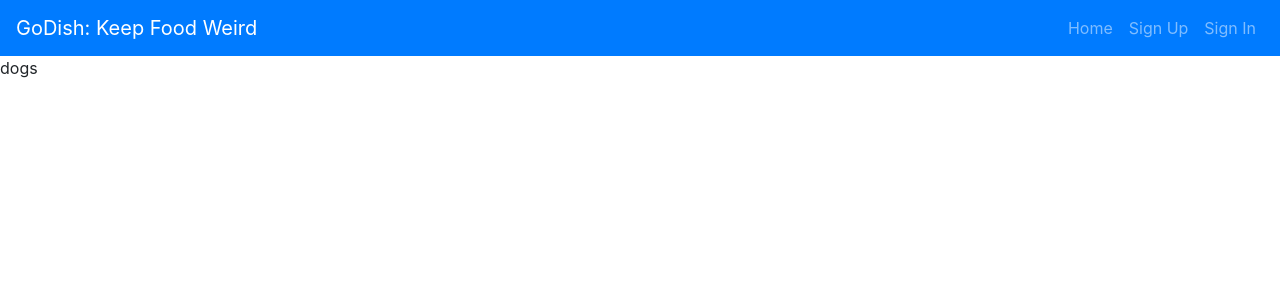
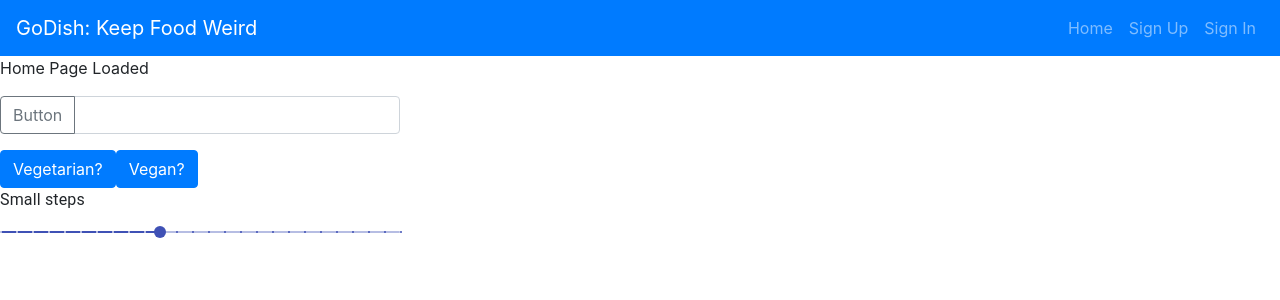
Before and after one commit to GoDishApp/frontend, a React app in the folder react-auth-template-master/: page /#/ in a window 1280 px wide. Shown: the top 300 px of the page. Built offline with nearby package versions, Linux system fonts and the light colour scheme.

Commit message:
Add input group, form, buttons, slider - Import InputGroup, Button and FormControl from react-bootstrap - Import Typography and Slider from Material-UI

```diff
--- a/react-auth-template-master/package.json
+++ b/react-auth-template-master/package.json
@@ -4,6 +4,7 @@
   "version": "0.1.0",
   "private": true,
   "dependencies": {
+    "@material-ui/core": "^4.11.3",
     "autoprefixer": "7.1.6",
     "axios": "^0.21.1",
     "bootstrap": "^4.3.1",
--- a/react-auth-template-master/src/components/HomePage/HomePage.js
+++ b/react-auth-template-master/src/components/HomePage/HomePage.js
@@ -1,4 +1,9 @@
 import React, { Component } from 'react'
+import InputGroup from 'react-bootstrap/InputGroup'
+import Button from 'react-bootstrap/Button'
+import FormControl from 'react-bootstrap/FormControl'
+import Typography from '@material-ui/core/Typography'
+import Slider from '@material-ui/core/Slider'
 
 class HomePage extends Component {
   constructor (props) {
@@ -12,7 +17,31 @@ class HomePage extends Component {
 
   render () {
     return (
-      <p>dogs</p>
+      <div className="homepage">
+        <p>Home Page Loaded</p>
+        <div>
+          <InputGroup className="mb-3">
+            <InputGroup.Prepend>
+              <Button variant="outline-secondary">Button</Button>
+            </InputGroup.Prepend>
+            <FormControl aria-describedby="basic-addon1" />
+          </InputGroup>
+          <Button>Vegetarian?</Button>
+          <Button>Vegan?</Button>
+          <Typography id="discrete-slider-small-steps" gutterBottom>
+            Small steps
+          </Typography>
+          <Slider
+            defaultValue={10}
+            aria-labelledby="discrete-slider-small-steps"
+            step={1}
+            marks
+            min={0}
+            max={25}
+            valueLabelDisplay="auto"
+          />
+        </div>
+      </div>
     )
   }
 }
--- a/react-auth-template-master/src/index.scss
+++ b/react-auth-template-master/src/index.scss
@@ -1 +1,6 @@
 @import '~bootstrap/scss/bootstrap';
+
+.homepage {
+    position: center;
+    width: 400px;
+}
```
Also changed, not shown: 1 other file (tests, documents, lock files or other folders).
